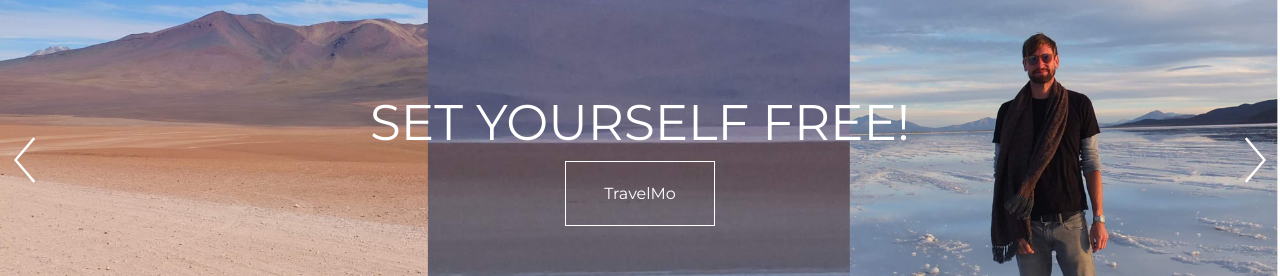
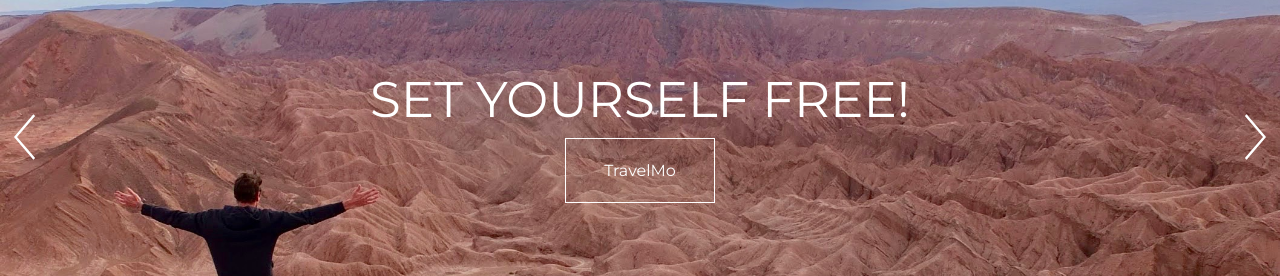
Before and after one commit to morris7/travelmo, a Next.js app: page / in a window 1280 px wide. Shown: the part 277-553 px from the top of the page. Built offline with nearby package versions, Linux system fonts and the light colour scheme; no server answers.

Commit message:
carousel work

```diff
--- a/pages/location/[location].tsx
+++ b/pages/location/[location].tsx
@@ -1,6 +1,6 @@
 import http from '../../src/client/shared/services/http';
 import LocationLayout from '../../templates/Location';
-import Carousel from '../../src/client/components/Carousel';
+import Carousel, { ECarouelAnimation } from '../../src/client/components/Carousel';
 import { IAcf, IWordPressRenderable } from '../../src/client/shared/types/wordpress';
 
 import './Location.scss';
@@ -30,7 +30,7 @@ const Location: StatelessPage<ILocationProps> = ({ locationPost }) => {
   return (
     <LocationLayout seo={seo}>
       <article className={`${ROOT_CLASSNAME}__container`}>
-        <Carousel className={ROOT_CLASSNAME}>
+        <Carousel className={ROOT_CLASSNAME} animate={ECarouelAnimation.ZoomIn}>
           {
             locationPost && locationPost.acf.gallery.map((item) => (
               <img src={item.sizes['1536x1536']} />
--- a/src/client/components/Carousel/Carousel.scss
+++ b/src/client/components/Carousel/Carousel.scss
@@ -5,6 +5,23 @@
 
   &__container {
     display: flex;
+    max-height: 45rem;
+    transition: transform 0.2s;
+    z-index: 1;
+
+    &--scale-up:hover {
+      transition: transform 0.5s;
+      transform: scale(1.05);
+    }
+
+    &--scale-down:hover {
+      transition: transform 0.5s;
+      transform: scale(0.95);
+    }
+  }
+
+  &__item {
+    object-fit: cover;
   }
 
   // &__link--left-arrow {
--- a/src/client/components/Carousel/index.tsx
+++ b/src/client/components/Carousel/index.tsx
@@ -6,12 +6,20 @@ import { replaceUrl } from '../../shared/utils/url';
 interface ICarouselProps {
   className?: string;
   children: JSX.Element[];
+  animate?: ECarouelAnimation;
 }
 
 interface ICarouseState {
   activeIndex: number;
   srcs: string[];
 }
+
+export enum ECarouelAnimation {
+  ZoomIn,
+  ZoomOut
+}
+
+const ROOT_CLASSNAME = 'Carousel';
 
 class Carousel extends React.PureComponent<ICarouselProps, ICarouseState> {
   state: ICarouseState = {
@@ -54,21 +62,26 @@ class Carousel extends React.PureComponent<ICarouselProps, ICarouseState> {
   }
 
   render() {
-    const { className } = this.props;
-    const rootClass = classNames('Carousel', { [`${className}__Carousel`]: !!className });
+    const { className, animate } = this.props;
+    const rootClass = classNames(ROOT_CLASSNAME, { [`${className}__Carousel`]: !!className });
+    const animation = animate === ECarouelAnimation.ZoomIn ? '--scale-up' : '--scale-down';
     const { activeIndex, srcs } = this.state;
 
     return (
       <aside className={rootClass}>
-        <div className="Carousel__container">
-          <a href="#" className="Carousel__link--left-arrow" onClick={this.clickLeft}>
+        <div className={`${ROOT_CLASSNAME}__container ${ROOT_CLASSNAME}__container${animation}`}>
+          <a href="#" className={`${ROOT_CLASSNAME}__link--left-arrow`} onClick={this.clickLeft}>
             <svg id="i-chevron-left" className="bs-icon" viewBox="0 0 32 32"><path d="M20 30 L8 16 20 2"></path> </svg>
           </a>
-          <img src={replaceUrl(srcs[activeIndex])} key={activeIndex} />
+          <img className={`${ROOT_CLASSNAME}__item`} src={replaceUrl(srcs[activeIndex])} key={activeIndex} />
           {srcs[activeIndex + 1] &&
-            <img src={replaceUrl(srcs[activeIndex + 1])} className="Carousel__image--hidden" key={activeIndex + 1} />
+            <img
+              className={`${ROOT_CLASSNAME}__item ${ROOT_CLASSNAME}__image--hidden`}
+              src={replaceUrl(srcs[activeIndex + 1])}
+              key={activeIndex + 1}
+            />
           }
-          <a href="#" className="Carousel__link--right-arrow" onClick={this.clickRight}>
+          <a href="#" className={`${ROOT_CLASSNAME}__link--right-arrow`} onClick={this.clickRight}>
             <svg id="i-chevron-right" className="bs-icon" viewBox="0 0 32 32"><path d="M12 30 L24 16 12 2"></path> </svg>
           </a>
         </div>
--- a/src/client/components/Header/Hero.scss
+++ b/src/client/components/Header/Hero.scss
@@ -6,12 +6,6 @@
   flex-direction: column;
   filter: brightness(100%);
   border: 0px solid #fff;
-  transition: border ease-in-out 0.2s;
-
-  &:hover {
-    transition: border ease-in-out 0.2s;
-    border: 10px solid #fff;
-  }
 
   &__container {
     display: flex;
@@ -34,6 +28,7 @@
     margin: 0 auto;
     font-size: 0.75rem;
     margin-top: 0.5rem;
+    z-index: 2;
 
     @include md {
       width: 130px;
@@ -59,6 +54,7 @@
     font-size: 20px;
     margin: 0 auto;
     text-transform: uppercase;
+    z-index: 2;
 
     @include md {
       font-size: 40px;
--- a/src/client/components/Header/Hero.tsx
+++ b/src/client/components/Header/Hero.tsx
@@ -1,15 +1,17 @@
 import React from 'react';
 
 import './Hero.scss';
-import Carousel from '../Carousel';
+import Carousel, { ECarouelAnimation } from '../Carousel';
 
 const Hero: React.FunctionComponent = () => (
   <section className="Hero relative flex">
 
-    <Carousel className="Hero" >
-      <img src="/heroImageTriptic.png" />
+    <Carousel className="Hero" animate={ECarouelAnimation.ZoomOut} >
       <img src="/test.jpg" />
       <img src="/test2.jpg" />
+      <img src="/heroImageTriptic.png" />
+      <img src="/hero4.jpg" />
+      <img src="/hero5.jpg" />
     </Carousel>
 
     <div className="Hero__container inset-0">
```
Also changed, not shown: public/hero.jpg (deleted).
